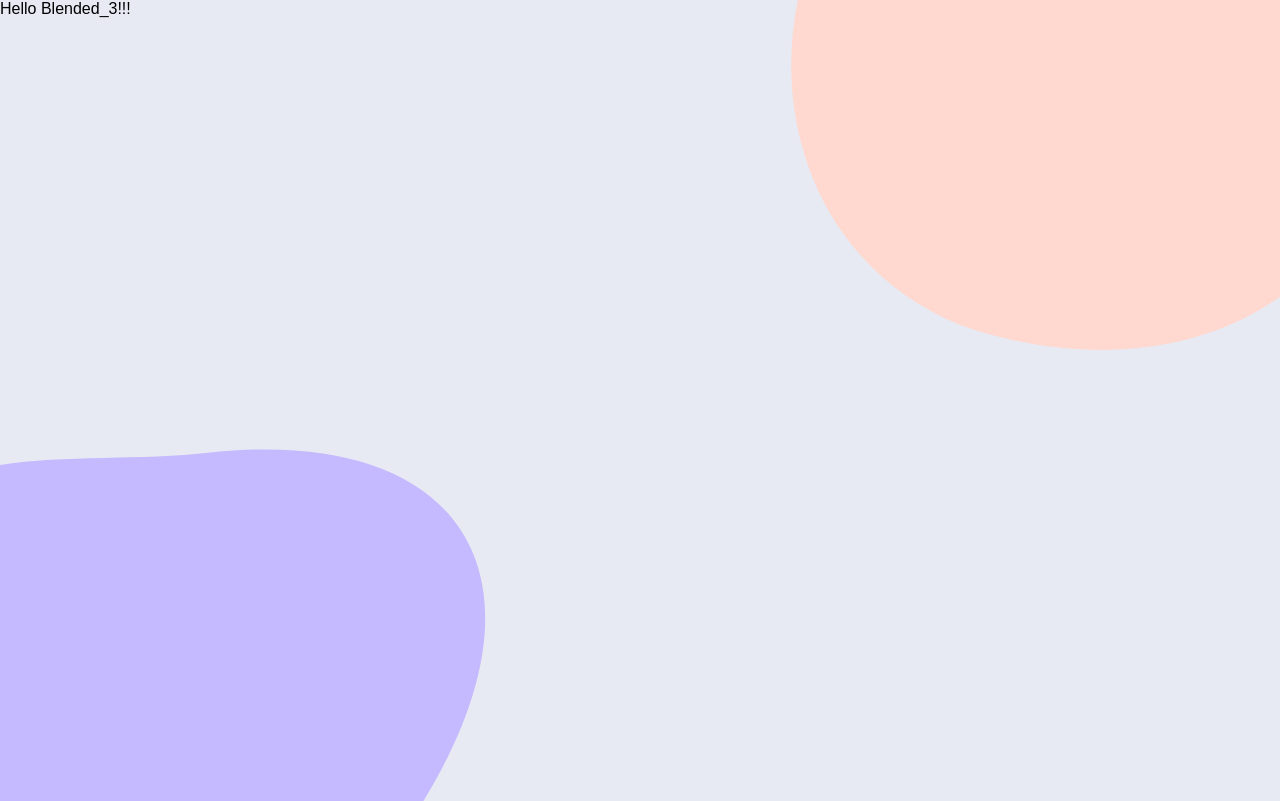
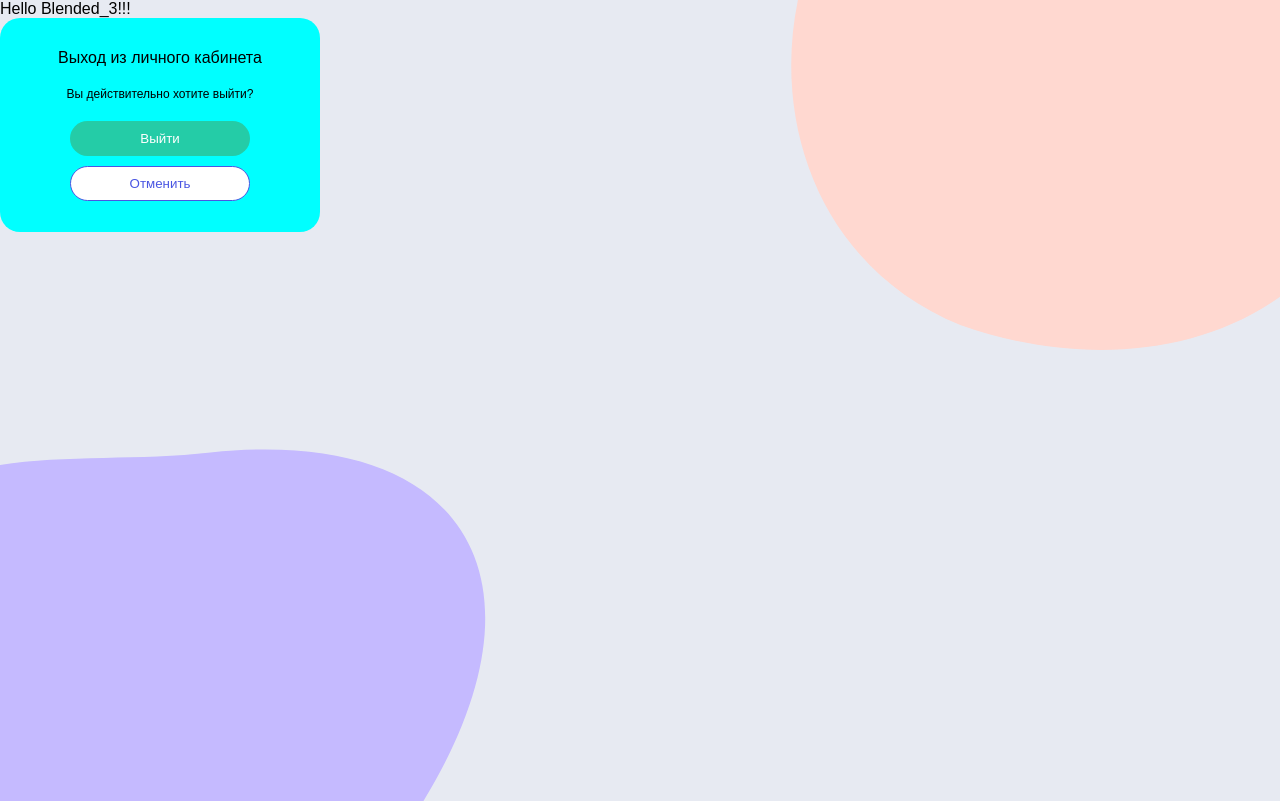
Before and after one commit to AlexGvozdik/final-step-wallet, a React (Create React App) app: page / in a window 1280 px wide. Built offline with nearby package versions, Linux system fonts and the light colour scheme.

Commit message:
modal style

```diff
--- a/src/App.js
+++ b/src/App.js
@@ -1,9 +1,10 @@
 import React from "react";
-import CurrencyRatesPanel from "./components/CurrencyRatesPanel/CurrencyRatesPanel";
+import ModalLogout from "./components/ModalLogout/ModalLogout";
 const App = () => {
   return (
     <>
       <div>Hello Blended_3!!!</div>
+      <ModalLogout />
     </>
   );
 };
--- /dev/null
+++ b/src/components/ModalLogout/ModalLogout.js
@@ -0,0 +1,17 @@
+import s from "./ModalLogout.module.css";
+import iconClose from "../../images/exit-icon.svg";
+
+function ModalLogout() {
+  return (
+    <div className={s.modalLogoutConteiner}>
+      <h2 className={s.logoutHeader}>Выход из личного кабинета</h2>
+      <p className={s.logoutText}>Вы действительно хотите выйти?</p>
+      <div className={s.buttonGroup}>
+        <button className={s.logoutButton}>Выйти</button>
+        <button className={s.cancelButton}>Отменить</button>
+      </div>
+    </div>
+  );
+}
+
+export default ModalLogout;
--- /dev/null
+++ b/src/components/ModalLogout/ModalLogout.module.css
@@ -0,0 +1,63 @@
+/* .modalLogout {
+  max-width: 280px;
+  height: 174px;
+
+  background-color: aqua;
+  border-radius: 20px;
+} */
+
+.modalLogoutConteiner {
+  display: flex;
+  flex-direction: column;
+  justify-content: center;
+  max-width: 280px;
+  height: 174px;
+
+  background-color: aqua;
+  border-radius: 20px;
+
+  padding: 20px 20px;
+
+  text-align: center;
+  font-family: "Circe", sans-serif;
+}
+
+.logoutHeader {
+  margin-bottom: 20px;
+  font-size: 16px;
+  font-weight: 400;
+}
+
+.logoutText {
+  margin-bottom: 20px;
+  font-size: 12px;
+}
+
+.buttonGroup {
+  /* margin-top: auto; */
+}
+
+.logoutButton {
+  display: inline-block;
+  margin-bottom: 10px;
+  width: 180px;
+  height: 35px;
+
+  background-color: #24cca7;
+  border: 1px solid transparent;
+  border-radius: 20px;
+
+  color: #ffffff;
+}
+
+.cancelButton {
+  display: inline-block;
+  width: 180px;
+  height: 35px;
+
+  background-color: #ffffff;
+  border: 1px solid #4a56e2;
+  border-radius: 20px;
+
+  color: #4a56e2;
+}
--- a/src/index.css
+++ b/src/index.css
@@ -1,18 +1,27 @@
 body {
   margin: 0;
-    font-family: 'Circe', sans-serif;
+  font-family: "Circe", sans-serif;
   -webkit-font-smoothing: antialiased;
   -moz-osx-font-smoothing: grayscale;
   background: rgba(255, 255, 255, 0.4);
 }
-
 
 /* #root {
     backdrop-filter: blur(15px);
 } */
 
 code {
-    font-family: source-code-pro, Menlo, Monaco, Consolas, 'Courier New', monospace;
+  font-family: source-code-pro, Menlo, Monaco, Consolas, "Courier New",
+    monospace;
+}
+
+h1,
+h2,
+h3,
+h4,
+h5,
+h6 {
+  margin: 0;
 }
 
 ul {
@@ -76,7 +85,7 @@ button {
   }
 
   body::after {
-        content: '';
+    content: "";
     position: absolute;
     display: block;
     top: 1px;
```
Also changed, not shown: src/components/ModalLogout/index.js (added). Lines whose indentation alone changed are shown as unchanged.
